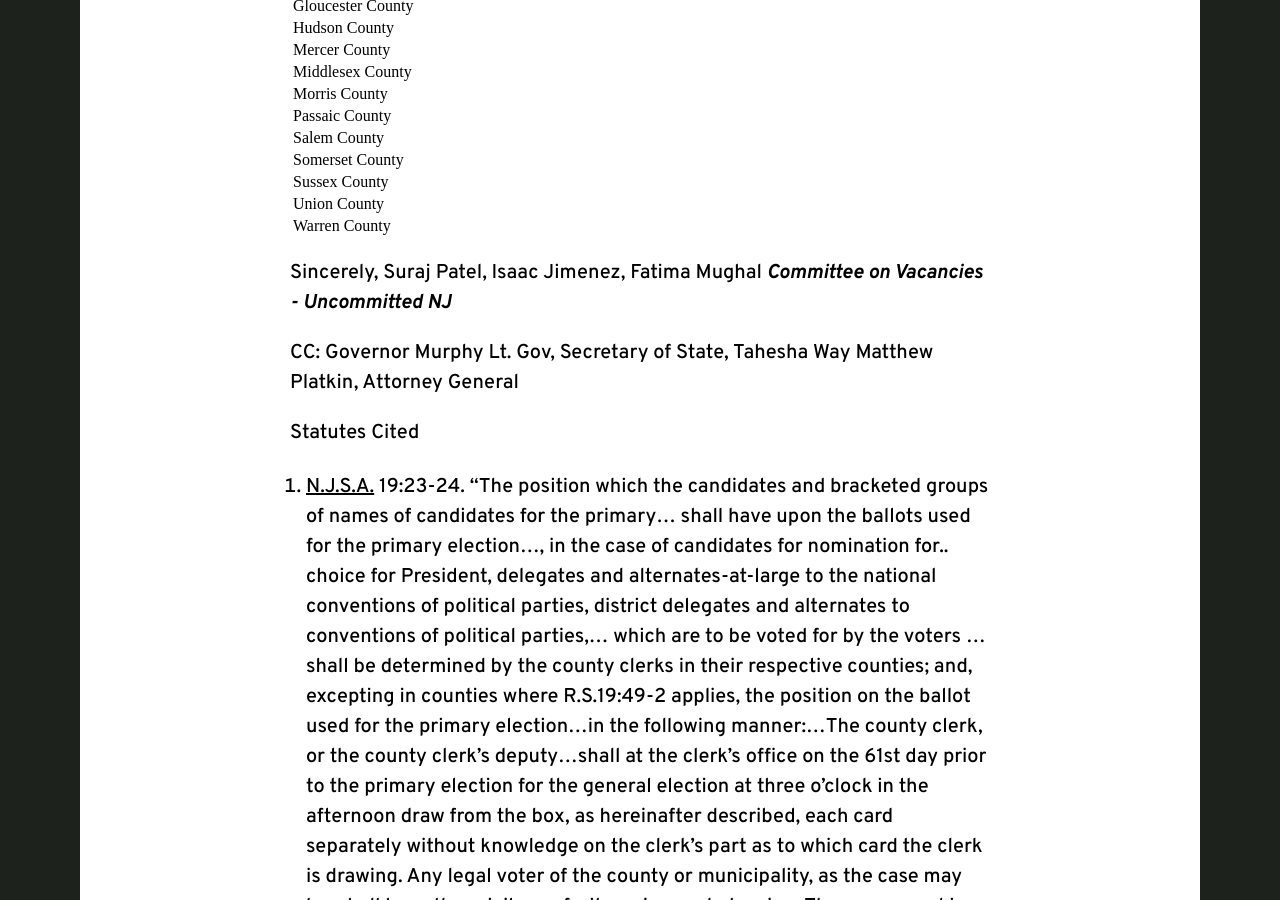
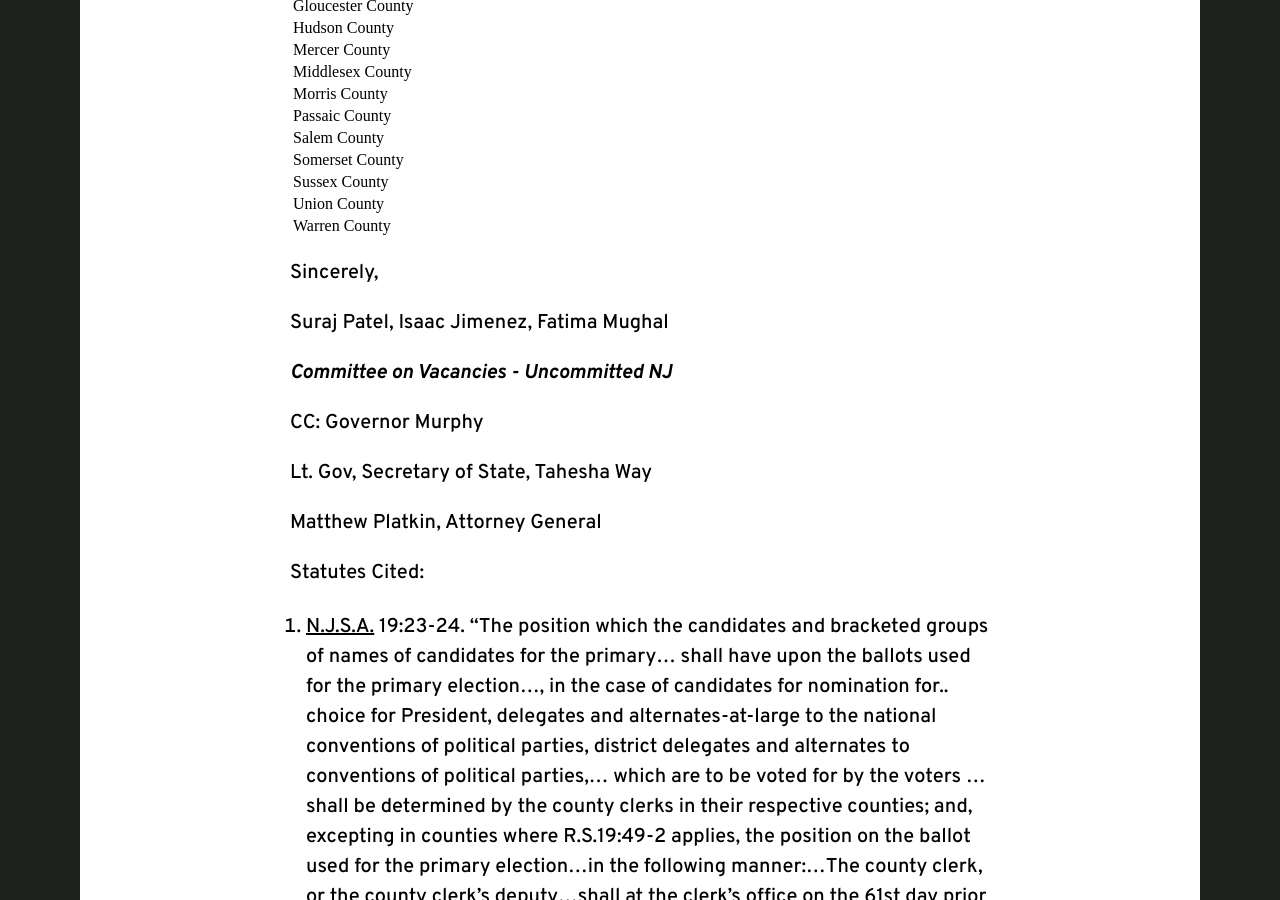
Before and after one commit to dsa-ntc/uncommittednj.org, a Jekyll site: the page built from letter-to-barber.md, in a window 1280 px wide and 900 px high, scrolled down 4396 px. Built offline with Jekyll 4.4.1, drawn with Linux system fonts in a browser that asks for light colours; nearby versions of some CDN libraries; comment, search, counter and statistics services are not loaded.

```diff
--- a/letter-to-barber.md
+++ b/letter-to-barber.md
@@ -133,15 +133,19 @@ Here’s where we’ve been omitted from ballot drawings with the two other Choi
 | Warren County ||
 
 Sincerely,
+
 Suraj Patel, Isaac Jimenez, Fatima Mughal
+
 *Committee on Vacancies - Uncommitted NJ*
 
 
 CC: Governor Murphy
+
 Lt. Gov, Secretary of State, Tahesha Way
+
 Matthew Platkin, Attorney General
 
-Statutes Cited
+Statutes Cited:
 1. <u>N.J.S.A.</u> 19:23-24. "The position which the candidates and bracketed groups of
 names of candidates for the primary... shall have upon the ballots used for the
 primary election..., in the case of candidates for nomination for.. choice for
```
Also changed, not shown: assets/hudsonballot.jpeg.
